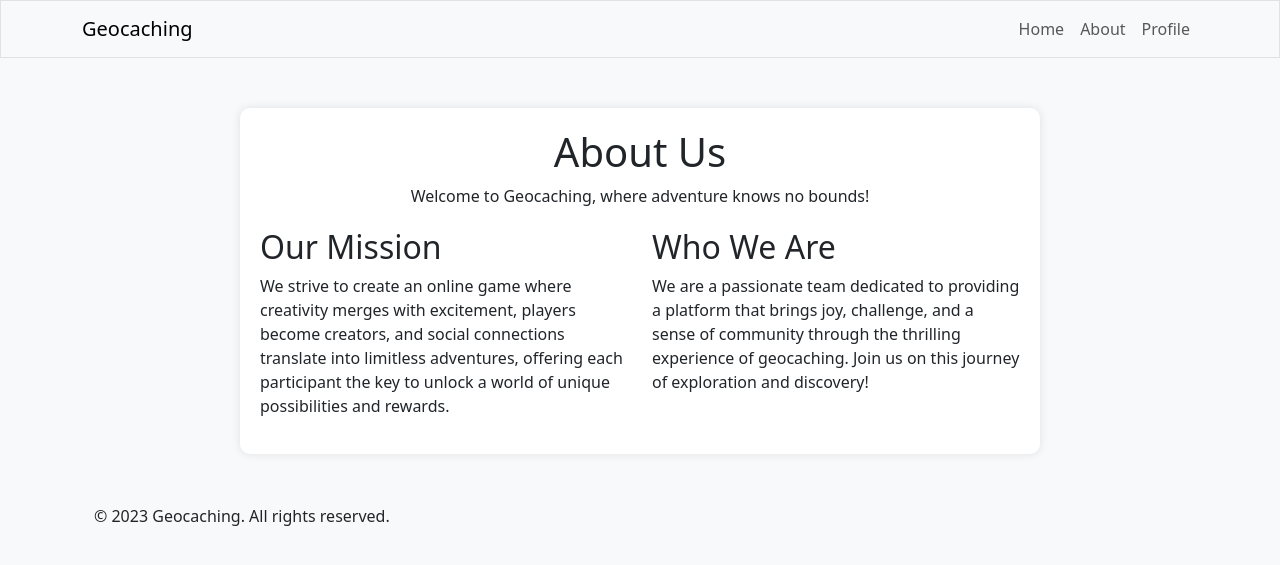
After one commit to Hackathon-2023-IIS-MP/Geocaching, a PHP site: page /about.php in a window 1280 px wide. The commit adds this page. Shown: the top 565 px of the page. Run offline with PHP 8.4, Linux system fonts and the light colour scheme.

Commit message:
design home page, about.php and style to profile and logic behind it

```diff
--- /dev/null
+++ b/about.php
@@ -0,0 +1,67 @@
+<?php
+session_start();
+
+/* includo l'header della pagina */
+include __DIR__ . "/tmpl/header.html.php";
+?>
+
+<!DOCTYPE html>
+<html lang="en">
+
+<head>
+    <meta charset="UTF-8">
+    <meta name="viewport" content="width=device-width, initial-scale=1.0">
+    <title>About Us</title>
+    <!-- Bootstrap CSS -->
+    <link rel="stylesheet" href="https://cdn.jsdelivr.net/npm/bootstrap@5.3.0/dist/css/bootstrap.min.css">
+    <!-- Your custom CSS styles can be added here -->
+    <style>
+        body {
+            background-color: #f8f9fa;
+        }
+
+        .about-container {
+            max-width: 800px;
+            margin: 50px auto;
+            background-color: #fff;
+            padding: 20px;
+            border-radius: 10px;
+            box-shadow: 0 0 10px rgba(0, 0, 0, 0.1);
+        }
+
+        .about-header {
+            text-align: center;
+            margin-bottom: 20px;
+        }
+    </style>
+</head>
+
+<body>
+    <div class="container about-container">
+        <div class="about-header">
+            <h1>About Us</h1>
+            <p>Welcome to Geocaching, where adventure knows no bounds!</p>
+        </div>
+        <div class="row">
+            <div class="col-md-6">
+                <h2>Our Mission</h2>
+                <p>We strive to create an online game where creativity merges with excitement, players become creators, and social connections translate into limitless adventures, offering each participant the key to unlock a world of unique possibilities and rewards.</p>
+            </div>
+            <div class="col-md-6">
+                <h2>Who We Are</h2>
+                <p>We are a passionate team dedicated to providing a platform that brings joy, challenge, and a sense of community through the thrilling experience of geocaching. Join us on this journey of exploration and discovery!</p>
+            </div>
+        </div>
+    </div>
+
+    <!-- Bootstrap JS (Bootstrap 5 uses native JavaScript for components) -->
+    <script src="https://cdn.jsdelivr.net/npm/bootstrap@5.3.0/dist/js/bootstrap.bundle.min.js"></script>
+
+</body>
+
+</html>
+
+<?php
+// Include the footer
+include __DIR__ . "/tmpl/footer.html.php";
+?>
--- a/signin.php
+++ b/signin.php
@@ -3,6 +3,7 @@ include __DIR__ . "/class/ClsUser.php";
 include_once __DIR__ . "/inc/config.php";
 
 session_start();
+
 
 // Verifica se il form è stato inviato
 if ($_SERVER["REQUEST_METHOD"] == "POST") {
@@ -39,8 +40,9 @@ if ($_SERVER["REQUEST_METHOD"] == "POST") {
 
             setcookie('loggedin', $username, time() + 3600);
 
-            // reindirizzo alla pagina con l'username che ha inserito
-            header("Location: index.php?username=" . urlencode($username));
+
+            header("Location: index.php");
+
             exit();
 
         } else {
--- a/tmpl/footer.html.php
+++ b/tmpl/footer.html.php
@@ -1,16 +1,14 @@
 
-
-<!-- Footer -->
 <footer class="footer mt-4">
     <div class="container">
         <p>&copy; <?php echo date("Y"); ?> Geocaching. All rights reserved.</p>
     </div>
 </footer>
 
-<!-- Bootstrap JS and other scripts if needed -->
+
 <script src="https://code.jquery.com/jquery-3.3.1.slim.min.js"></script>
 <script src="https://stackpath.bootstrapcdn.com/bootstrap/4.3.1/js/bootstrap.min.js"></script>
-<!-- Additional scripts or JavaScript files can be included here -->
+
 
 </body>
 </html>
--- a/tmpl/header.html.php
+++ b/tmpl/header.html.php
@@ -1,5 +1,6 @@
 <!DOCTYPE html>
 <html lang="en">
+
 <head>
     <meta charset="UTF-8">
     <meta name="viewport" content="width=device-width, initial-scale=1.0">
@@ -11,6 +12,7 @@
     <!-- Bootstrap JS (Bootstrap 5 uses native JavaScript for components) -->
     <script src="https://cdn.jsdelivr.net/npm/bootstrap@5.3.0/dist/js/bootstrap.bundle.min.js"></script>
 </head>
+
 <body>
 
     <nav class="navbar navbar-expand-lg navbar-light bg-light border">
@@ -28,7 +30,7 @@
                         <a class="nav-link" href="about.php">About</a>
                     </li>
                     <li class="nav-item">
-                    <a class="nav-link" href="contact.php">Profile</a>
+                        <a class="nav-link" href="#" id="profileLink">Profile</a>
                     </li>
                 </ul>
             </div>
@@ -39,5 +41,13 @@
     <div class="container">
 
 
+        <script>
+            document.getElementById('profileLink').addEventListener('click', function() {
+                // Redirect to profile.php?username=name
+                window.location.href = 'profile.php?username=<?php echo isset($_SESSION["user_username"]) ? $_SESSION["user_username"] : ""; ?>';
+            });
+        </script>
+
 </body>
+
 </html>
```
Also changed, not shown: inc/register.inc.php (+7 -1 lines), index.php (+22 -38 lines), profile.php (added, +102 -0 lines), img/logo.ico (added), img/logo.png (added), img/main.jpg (added). Lines whose indentation alone changed are shown as unchanged.
